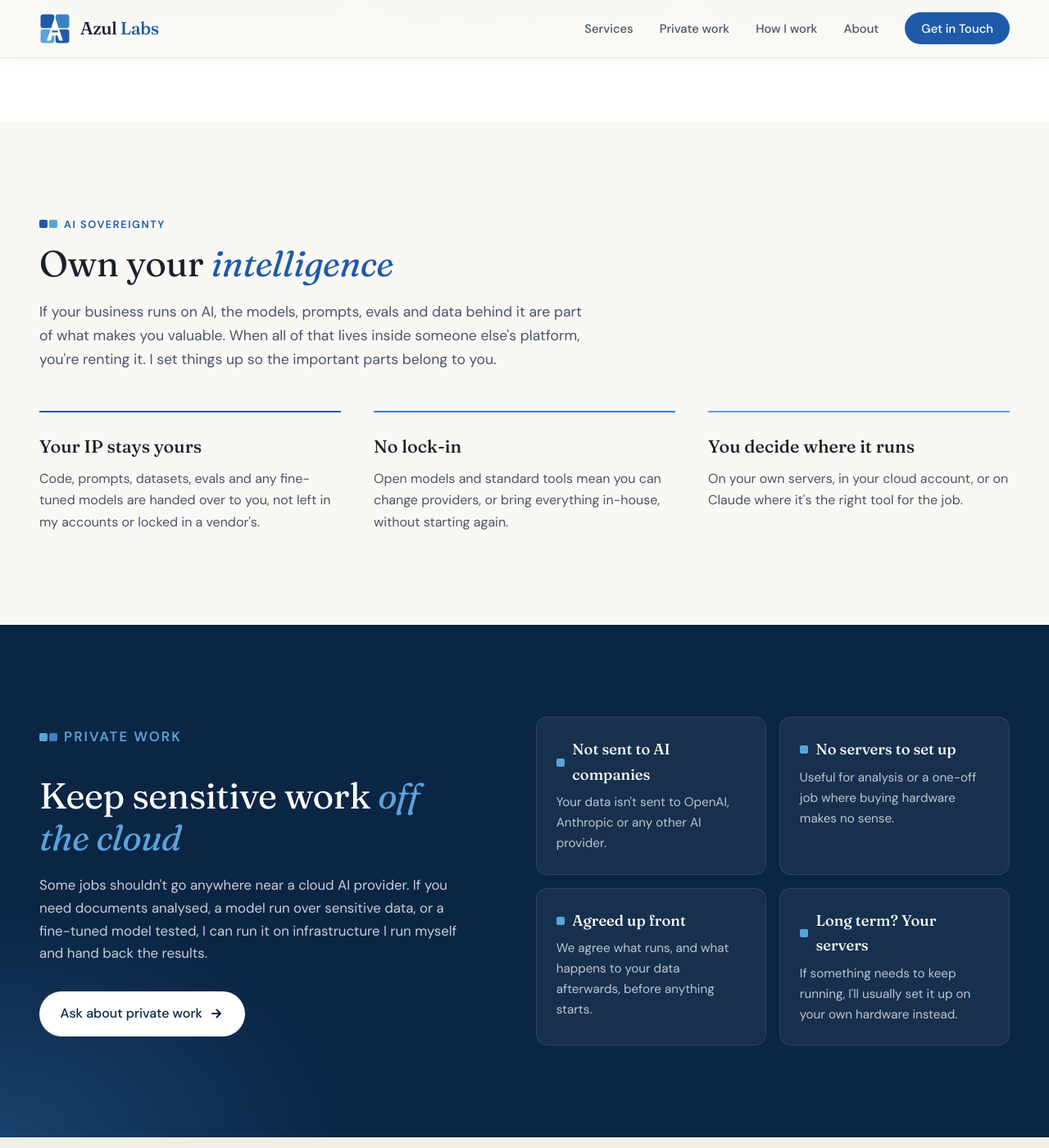
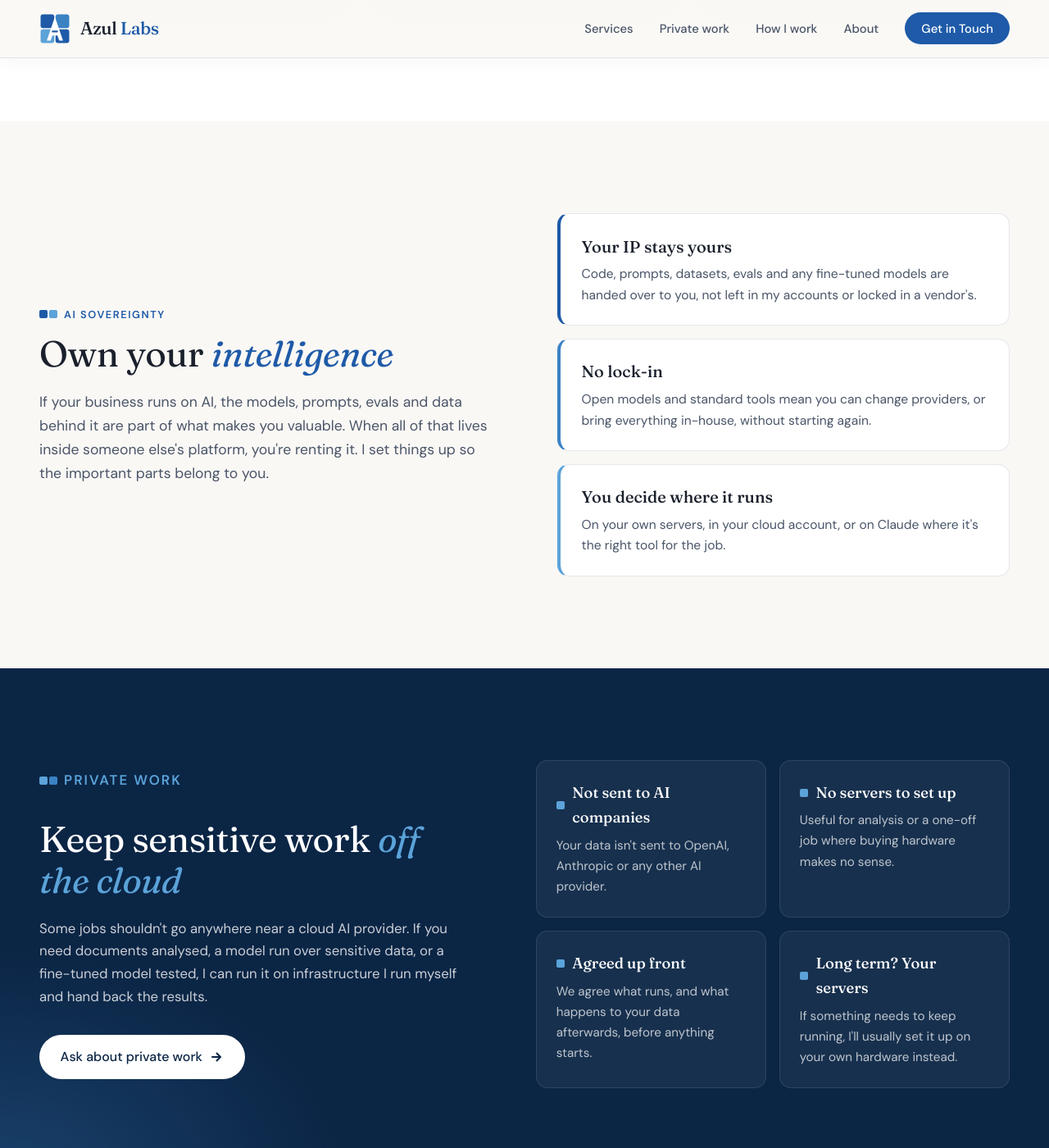
Before and after one commit to leo-dcfa/azl, a Jekyll site: the page built from index.html, in a window 1280 px wide and 1400 px high, scrolled down 1925 px. Shown: the whole window at 82% size. Built offline with Jekyll 4.4.1, drawn with Linux system fonts in a browser that asks for light colours.

Commit message:
Rework ownership section layout and cache-bust the stylesheet
Two-column layout for 'Own your intelligence' so it no longer mirrors
the How I work steps, and version the CSS URL per build so browsers
don't combine new HTML with a cached old stylesheet.

Co-Authored-By: Claude Opus 5.5 <noreply@anthropic.com>
Claude-Session: https://claude.ai/code/session_01EsuynwUAgXqru2VPzBAWuT

```diff
--- a/_layouts/default.html
+++ b/_layouts/default.html
@@ -18,7 +18,7 @@
     <link rel="preconnect" href="https://fonts.gstatic.com" crossorigin>
     <link href="https://fonts.googleapis.com/css2?family=DM+Sans:opsz,wght@9..40,400;9..40,500;9..40,600&family=Fraunces:ital,opsz,wght@0,9..144,400;0,9..144,500;1,9..144,400&family=JetBrains+Mono:wght@400;600&display=swap" rel="stylesheet">
 
-    <link rel="stylesheet" href="/assets/css/main.css">
+    <link rel="stylesheet" href="/assets/css/main.css?v={{ site.time | date: '%s' }}">
 
     {% if page.structured_data %}{{ page.structured_data }}{% endif %}
 </head>
--- a/assets/css/main.css
+++ b/assets/css/main.css
@@ -733,44 +733,58 @@ nav.scrolled {
     background: var(--cream);
 }
 
-.own .section-title {
+.own-grid {
+    display: grid;
+    grid-template-columns: 1fr 1fr;
+    gap: 5rem;
+    align-items: center;
+}
+
+.own-copy h2 {
+    font-family: var(--font-display);
+    font-size: clamp(2rem, 4vw, 2.75rem);
+    font-weight: 400;
+    line-height: 1.15;
+    letter-spacing: -0.01em;
     margin-bottom: 1.25rem;
 }
 
-.own .section-title em {
+.own-copy h2 em {
     color: var(--blue-700);
 }
 
-.own-lede {
-    max-width: 680px;
+.own-copy p:not(.section-label) {
     color: var(--slate);
     font-size: 1.1rem;
-    margin-bottom: 3rem;
 }
 
 .own-points {
+    list-style: none;
     display: grid;
-    grid-template-columns: repeat(3, 1fr);
-    gap: 2.5rem;
+    gap: 1rem;
 }
 
 .own-point {
-    padding-top: 1.5rem;
-    border-top: 2px solid var(--blue-700);
+    background: var(--white);
+    border: 1px solid var(--line);
+    border-left: 4px solid var(--blue-700);
+    border-radius: var(--radius);
+    padding: 1.4rem 1.6rem;
 }
 
-.own-point:nth-child(2) { border-top-color: var(--blue-500); }
-.own-point:nth-child(3) { border-top-color: var(--blue-300); }
+.own-point:nth-child(2) { border-left-color: var(--blue-500); }
+.own-point:nth-child(3) { border-left-color: var(--blue-300); }
 
 .own-point h3 {
     font-family: var(--font-display);
-    font-size: 1.35rem;
+    font-size: 1.25rem;
     font-weight: 500;
-    margin-bottom: 0.5rem;
+    margin-bottom: 0.35rem;
 }
 
 .own-point p {
     color: var(--slate);
+    font-size: 0.975rem;
 }
 
 /* Approach */
@@ -1235,13 +1249,13 @@ footer {
     }
 
     .services-grid,
-    .own-points,
     .steps {
         grid-template-columns: 1fr;
     }
 
     .about-grid,
     .faq-grid,
+    .own-grid,
     .hosting-grid {
         grid-template-columns: 1fr;
         gap: 2.5rem;
--- a/index.html
+++ b/index.html
@@ -179,24 +179,26 @@ permalink: /
 
 <!-- Ownership -->
 <section class="own" id="ownership">
-    <div class="container">
-        <p class="section-label">AI sovereignty</p>
-        <h2 class="section-title">Own your <em>intelligence</em></h2>
-        <p class="own-lede">If your business runs on AI, the models, prompts, evals and data behind it are part of what makes you valuable. When all of that lives inside someone else's platform, you're renting it. I set things up so the important parts belong to you.</p>
-        <div class="own-points">
-            <div class="own-point">
+    <div class="container own-grid">
+        <div class="own-copy">
+            <p class="section-label">AI sovereignty</p>
+            <h2>Own your <em>intelligence</em></h2>
+            <p>If your business runs on AI, the models, prompts, evals and data behind it are part of what makes you valuable. When all of that lives inside someone else's platform, you're renting it. I set things up so the important parts belong to you.</p>
+        </div>
+        <ul class="own-points">
+            <li class="own-point">
                 <h3>Your IP stays yours</h3>
                 <p>Code, prompts, datasets, evals and any fine-tuned models are handed over to you, not left in my accounts or locked in a vendor's.</p>
-            </div>
-            <div class="own-point">
+            </li>
+            <li class="own-point">
                 <h3>No lock-in</h3>
                 <p>Open models and standard tools mean you can change providers, or bring everything in-house, without starting again.</p>
-            </div>
-            <div class="own-point">
+            </li>
+            <li class="own-point">
                 <h3>You decide where it runs</h3>
                 <p>On your own servers, in your cloud account, or on Claude where it's the right tool for the job.</p>
-            </div>
-        </div>
+            </li>
+        </ul>
     </div>
 </section>
 
```
